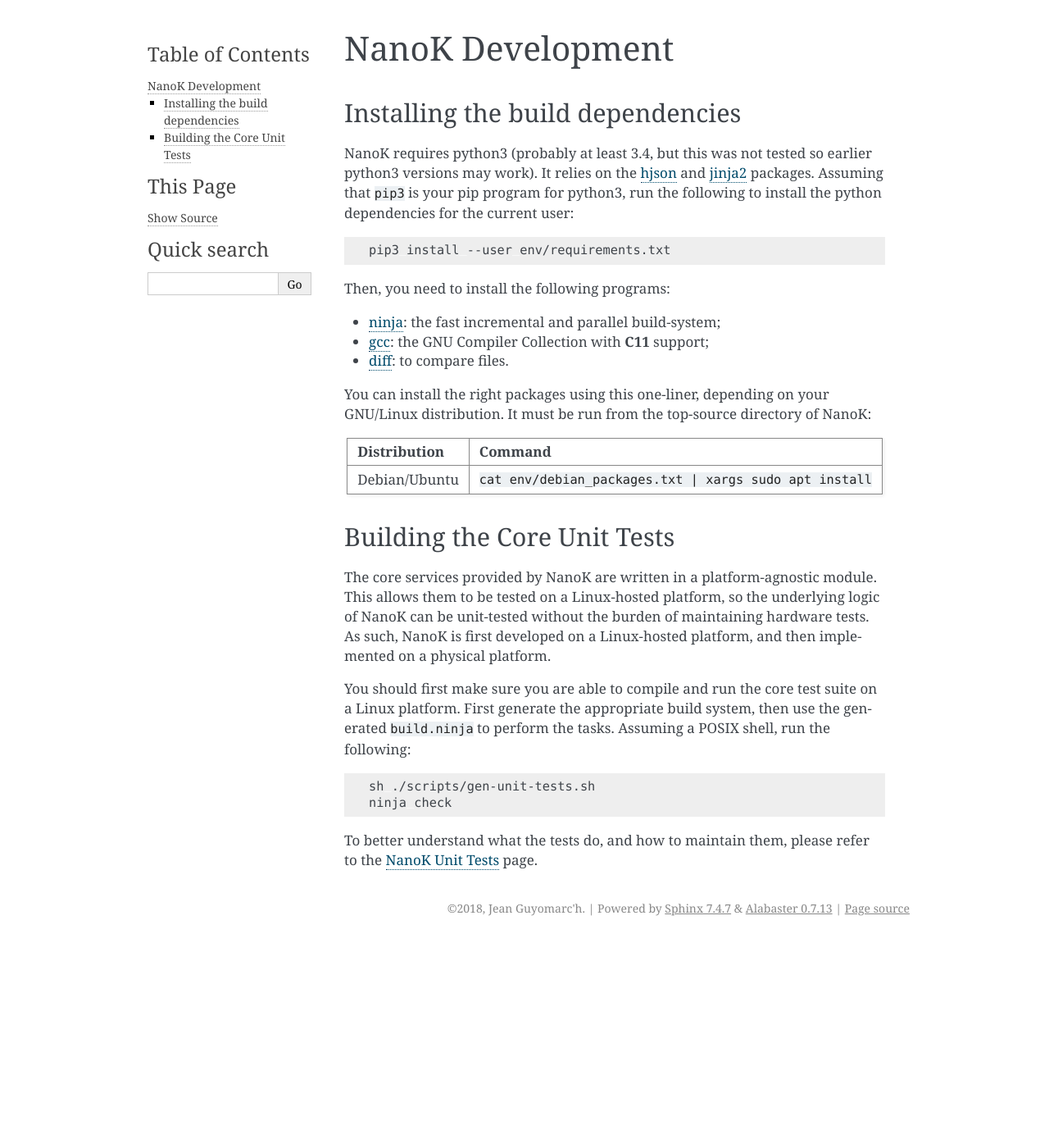
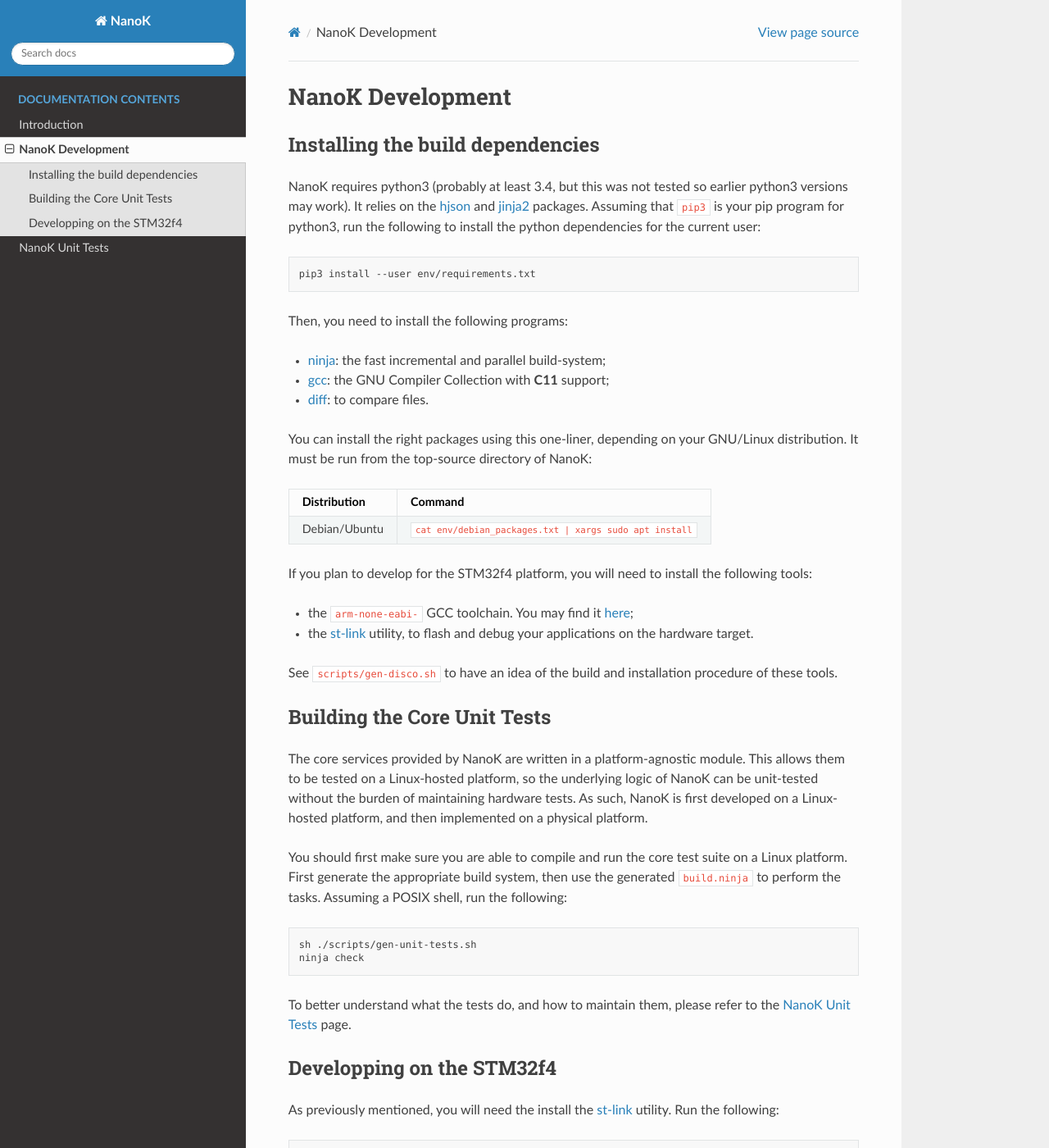
Before and after one commit to jeanguyomarch/nanok, a Sphinx documentation site: the page built from docs/source/dev.rst, in a window 1280 px wide and 1400 px high. Shown: the whole window at 82% size. Built offline with Sphinx 7.4.7 and the Read the Docs theme 2.0.0, drawn with Linux system fonts in a browser that asks for light colours; formulas are drawn with MathJax 3; some of the changed text lies outside the part shown.

```diff
--- a/docs/source/conf.py
+++ b/docs/source/conf.py
@@ -76,7 +76,7 @@ pygments_style = None
 # The theme to use for HTML and HTML Help pages.  See the documentation for
 # a list of builtin themes.
 #
-html_theme = 'alabaster'
+html_theme = 'sphinx_rtd_theme'
 
 # Theme options are theme-specific and customize the look and feel of a theme
 # further.  For a list of options available for each theme, see the
--- a/docs/source/dev.rst
+++ b/docs/source/dev.rst
@@ -29,6 +29,17 @@ GNU/Linux distribution. It must be run from the top-source directory of NanoK:
 | Debian/Ubuntu | ``cat env/debian_packages.txt | xargs sudo apt install``   |
 +---------------+------------------------------------------------------------+
 
+If you plan to develop for the STM32f4 platform, you will need to install the
+following tools:
+
+* the ``arm-none-eabi-`` GCC toolchain. You may find it `here
+  <https://developer.arm.com/open-source/gnu-toolchain/gnu-rm/downloads>`_;
+* the `st-link`_ utility, to flash and debug your applications on the hardware
+  target.
+
+See :file:`scripts/gen-disco.sh` to have an idea of the build and installation
+procedure of these tools.
+
 
 Building the Core Unit Tests
 -------------------------------------------------------------------------------
@@ -53,8 +64,43 @@ following:
 To better understand what the tests do, and how to maintain them, please refer
 to the :doc:`unit` page.
 
+
+Developping on the STM32f4
+-------------------------------------------------------------------------------
+
+As previously mentioned, you will need the install the `st-link`_ utility. Run
+the following:
+
+.. code:: sh
+
+   git clone https://github.com/texane/stlink.git
+   make -C stlink release
+   sudo make -C stlink/build/Release install
+
+
+Note that this will install ``st-link`` on your system. This is required
+because udev rules are distributed.
+
+Then, run the following to compile, flash and start to run the test application:
+
+.. code:: sh
+
+   ./scripts/gen-disco.sh
+   ninja gdb-test-run
+
+This will compile the application and uploaded through a GDB server interface.
+You can now drive the application:
+
+.. code:: gdb
+
+   load
+   continue
+
+
+
 .. _hjson: https://pypi.org/project/hjson/
 .. _jinja2: https://pypi.org/project/Jinja2/
 .. _ninja: https://ninja-build.org
 .. _gcc: https://www.gnu.org/software/gcc/
 .. _diff: https://www.gnu.org/software/diffutils/
+.. _st-link: https://github.com/texane/stlink.git
```
Also changed, not shown: README.md (deleted, +0 -54 lines), README.rst (added, +49 -0 lines), docs/source/index.rst (+8 -47 lines), docs/source/intro.rst (added, +54 -0 lines), 10 other files.
